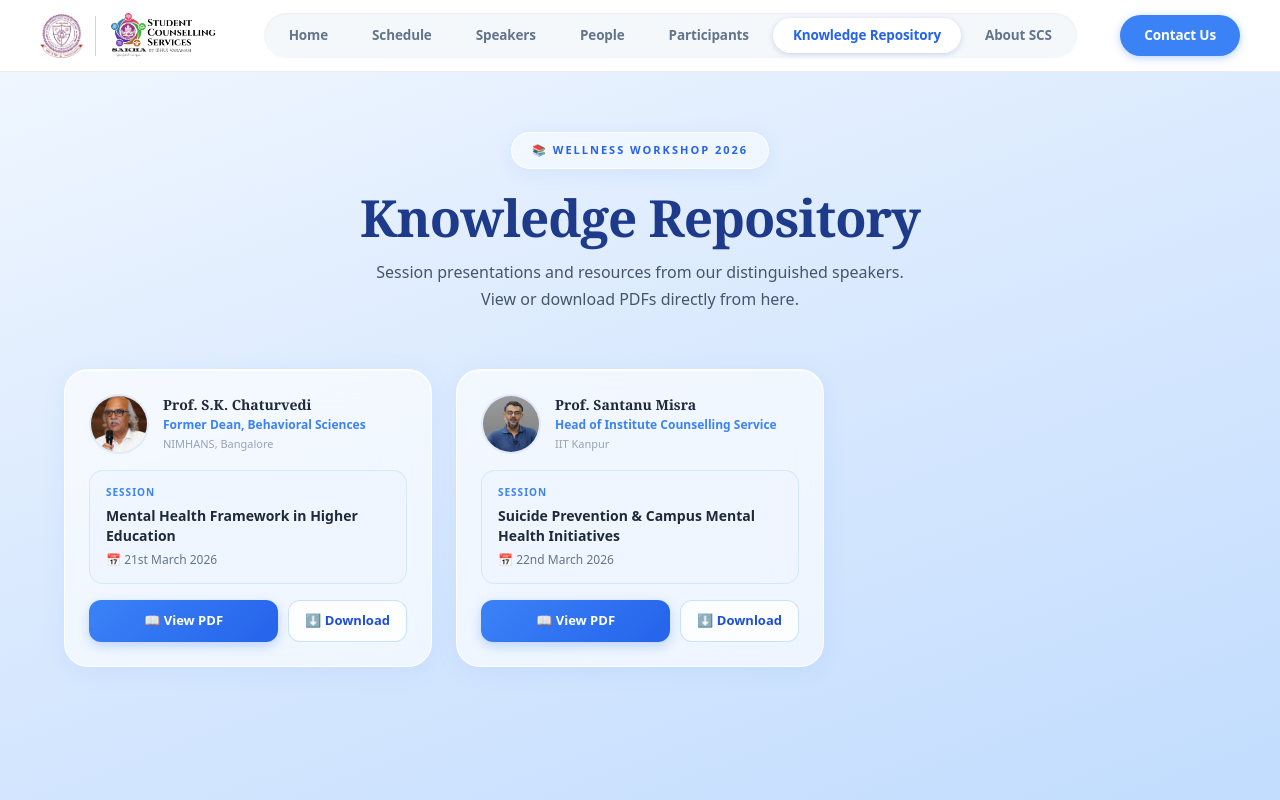
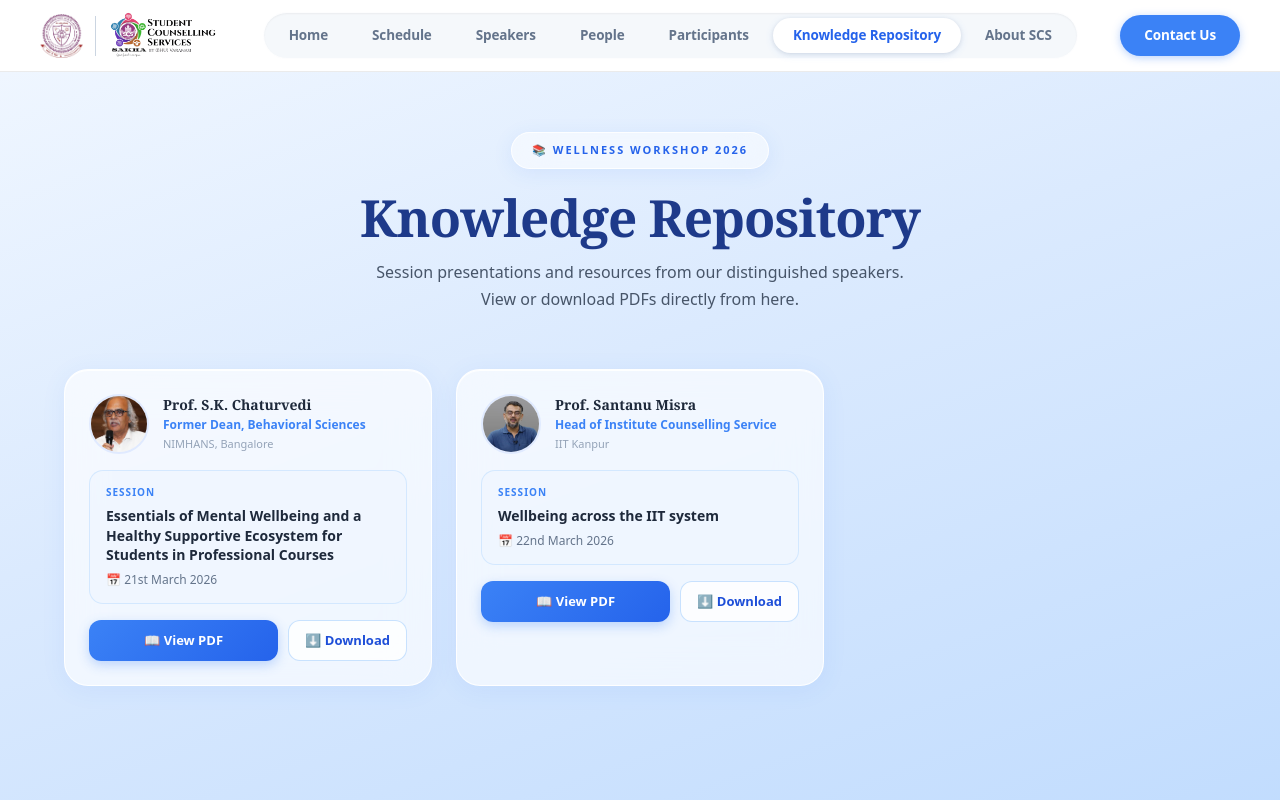
Before and after one commit to SuryanshDixit/scs-wellness-workshop-2026, a Next.js app: page /repository in a window 1280 px wide. Shown: the top 800 px of the page. Built offline with nearby package versions, Linux system fonts and the light colour scheme; a web font is replaced by a local one.

Commit message:
Update page.js

```diff
--- a/src/app/repository/page.js
+++ b/src/app/repository/page.js
@@ -14,7 +14,7 @@ const sessions = [
     role: "Former Dean, Behavioral Sciences",
     org: "NIMHANS, Bangalore",
     image: "/speakers/SKC September 2024.JPG",
-    session: "Mental Health Framework in Higher Education",
+    session: "Essentials of Mental Wellbeing and a Healthy Supportive Ecosystem for Students in Professional Courses",
     date: "21st March 2026",
     pdf: "/repositories/Essentials of Mental Wellbeing and a Healthy Supportive Ecosystem for Students in Professional Courses.pdf",
   },
@@ -24,7 +24,7 @@ const sessions = [
     role: "Head of Institute Counselling Service",
     org: "IIT Kanpur",
     image: "/speakers/WhatsApp Image 2026-03-14 at 8.02.03 PM.jpeg",
-    session: "Suicide Prevention & Campus Mental Health Initiatives",
+    session: "Wellbeing across the IIT system",
     date: "22nd March 2026",
     pdf: "/repositories/IIT_BHU_WellnessWorkshop_Mar26.pdf",
   },
```
